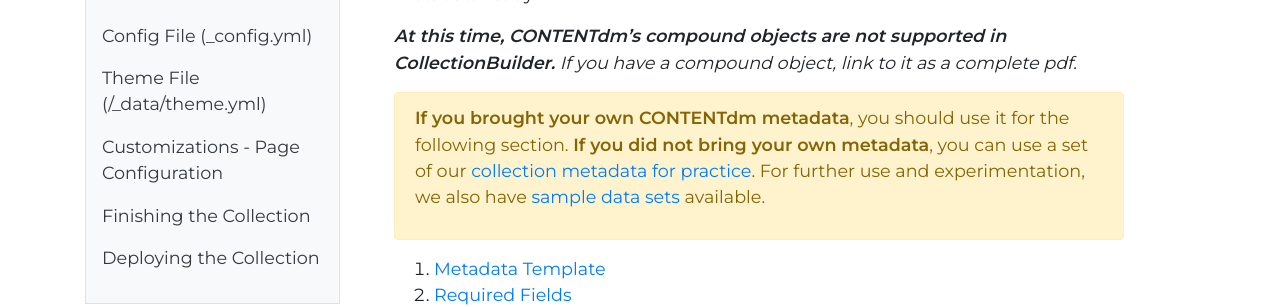
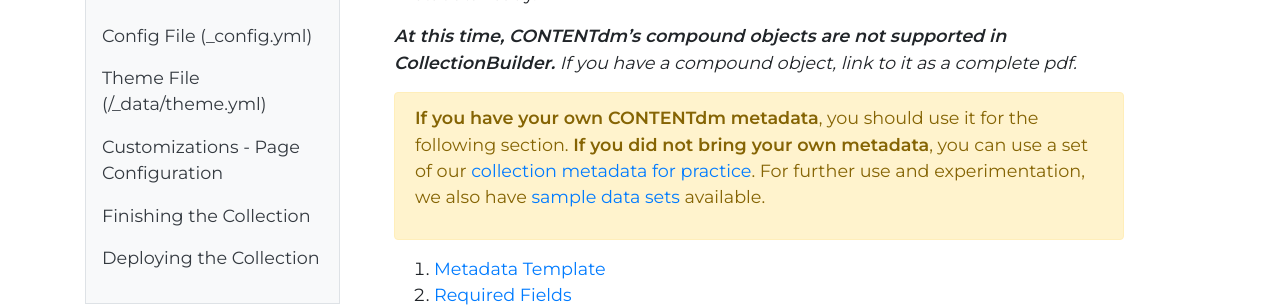
Before and after one commit to CollectionBuilder/collectionbuilder.github.io, a Jekyll site: the page built from _docs/metadata.md, in a window 1280 px wide and 900 px high. Shown: the part 369-676 px from the top of the window. Built offline with Jekyll 4.4.1, drawn with Linux system fonts in a browser that asks for light colours; comment, search, counter and statistics services are not loaded.

Commit message:
Update metadata.md

```diff
--- a/_includes/workshop/metadata.md
+++ b/_includes/workshop/metadata.md
@@ -2,7 +2,7 @@
 
 ***At this time, CONTENTdm's compound objects are not supported in CollectionBuilder.*** *If you have a compound object, link to it as a complete pdf.*
 
-{% include bootstrap/alert.md color="warning" text="**If you brought your own CONTENTdm metadata**, you should use it for the following section. **If you did not bring your own metadata**, you can use a set of our [collection metadata for practice](https://drive.google.com/drive/folders/1vSyK0PKi6praKaR2viXo76XqRGzXi6e1?usp=sharing). For further use and experimentation, we also have [sample data sets](https://github.com/CollectionBuilder/collectionbuilder-sample-data) available." %}
+{% include bootstrap/alert.md color="warning" text="**If you have your own CONTENTdm metadata**, you should use it for the following section. **If you did not bring your own metadata**, you can use a set of our [collection metadata for practice](https://drive.google.com/drive/folders/1vSyK0PKi6praKaR2viXo76XqRGzXi6e1?usp=sharing). For further use and experimentation, we also have [sample data sets](https://github.com/CollectionBuilder/collectionbuilder-sample-data) available." %}
 
 
 1. [Metadata Template](#template)
```
